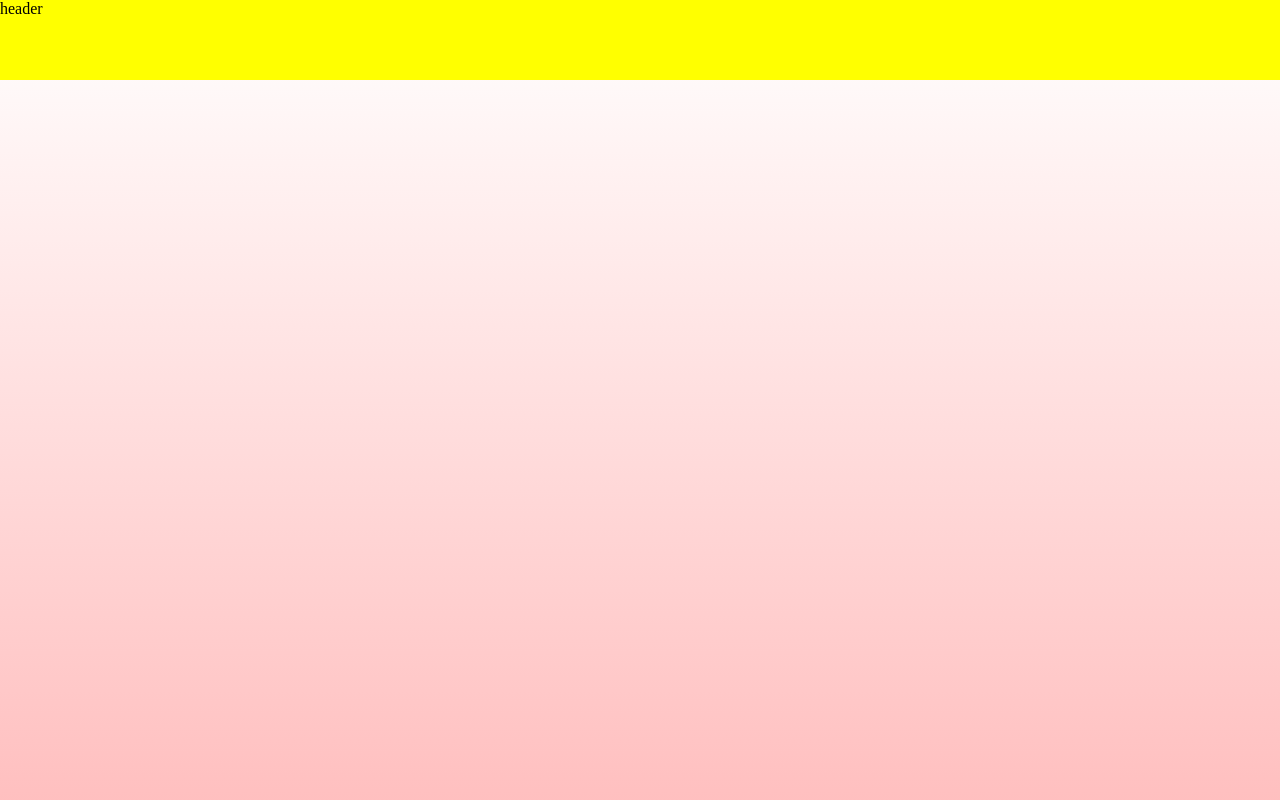
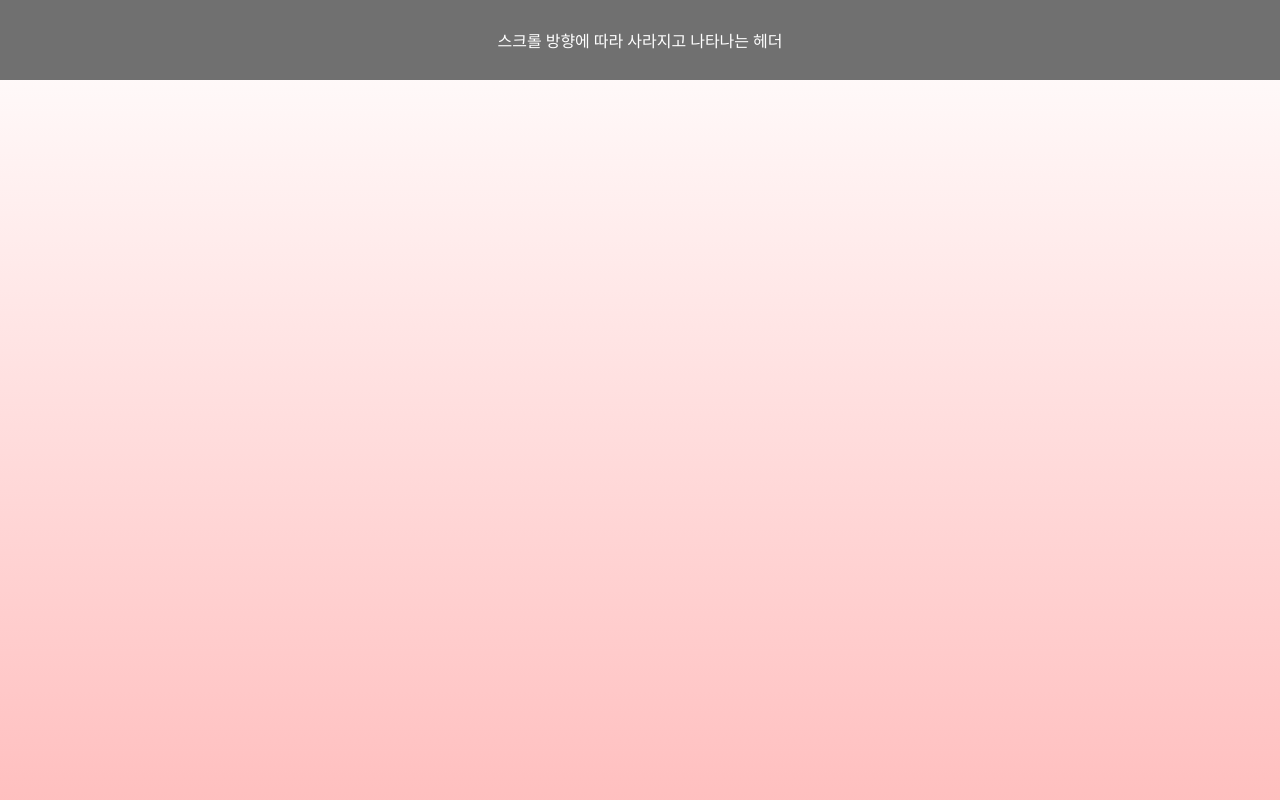
Before and after one commit to baejoonsoo/scroll-header, a React (Create React App) app: page / in a window 1280 px wide. Shown: the top 800 px of the page. Built offline with nearby package versions, Linux system fonts and the light colour scheme.

Commit message:
header style 변경

```diff
--- a/src/App.tsx
+++ b/src/App.tsx
@@ -4,7 +4,7 @@ import * as S from './style/app';
 
 function App() {
   const [hide, setHide] = useState<boolean>(false); // 헤더 가림 유무
-  const doc = useRef(document);
+  const doc = useRef<Document>(document);
 
   const headerMoving = (direction: string) => {
     if (direction === 'up') {
@@ -34,7 +34,7 @@ function App() {
 
   return (
     <S.Page>
-      <S.Header hide={hide}>header</S.Header>
+      <S.Header hide={hide}>스크롤 방향에 따라 사라지고 나타나는 헤더</S.Header>
     </S.Page>
   );
 }
--- a/src/style/app.ts
+++ b/src/style/app.ts
@@ -6,9 +6,13 @@ export const Page = styled.main`
 `;
 
 export const Header = styled.header`
+  display: flex;
+  justify-content: center;
+  align-items: center;
   height: 80px;
   width: 100%;
-  background-color: yellow;
+  background-color: #707070;
+  color: white;
 
   position: fixed;
   top: 0;
```
